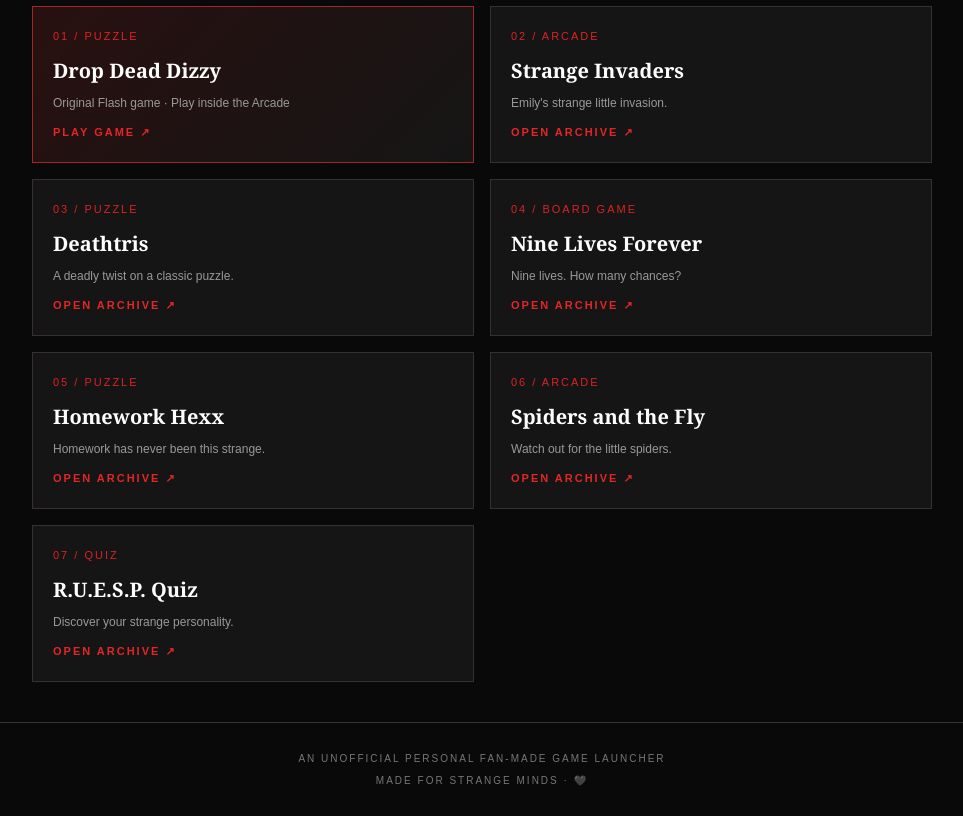
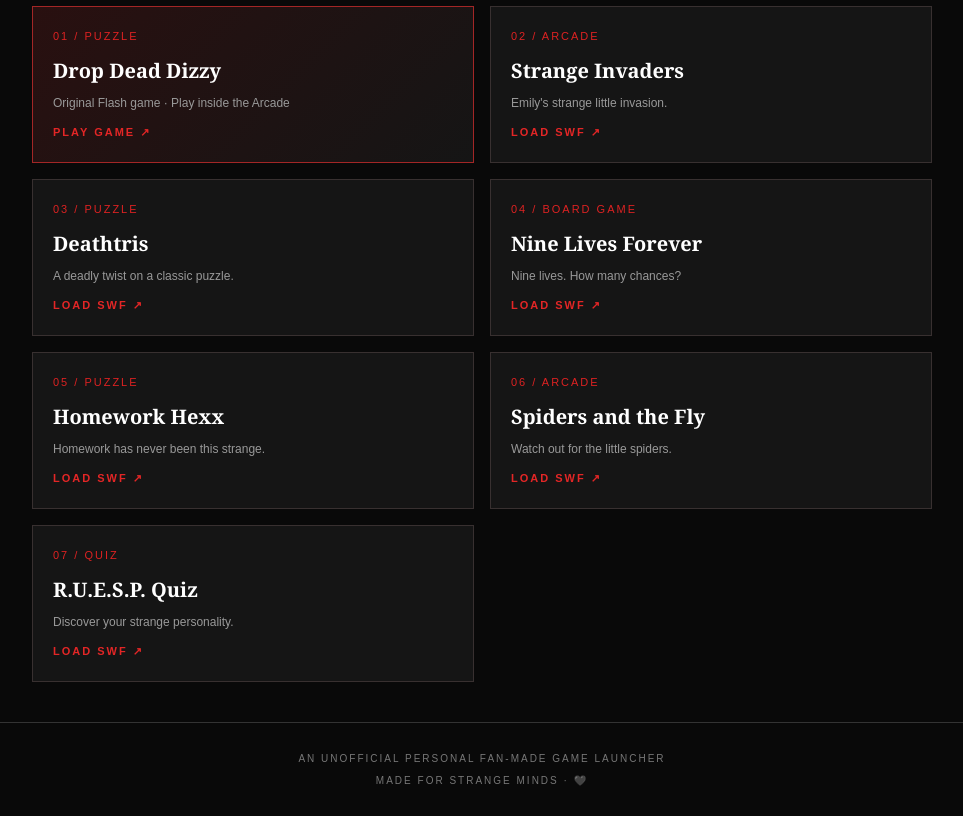
Before and after one commit to MacYan0926/Emily-Arcade, a plain HTML site: page index.html in a window 1280 px wide. Shown: the part 360-1176 px from the top of the page, without its empty margins (158-1121 px from the left). Drawn offline with Linux system fonts and the light colour scheme.

Commit message:
Clarify local SWF import actions for remaining game cards

```diff
--- a/index.html
+++ b/index.html
@@ -76,22 +76,22 @@ footer{text-align:center;color:#777;border-top:1px solid #333;padding:30px 15px;
       <div class="play">PLAY GAME ↗</div>
     </a>
     <a class="game" href="#strange-invaders" data-game="strange-invaders">
-      <div class="number">02 / ARCADE</div><h2>Strange Invaders</h2><p>Emily's strange little invasion.</p><div class="play">OPEN ARCHIVE ↗</div>
+      <div class="number">02 / ARCADE</div><h2>Strange Invaders</h2><p>Emily's strange little invasion.</p><div class="play">LOAD SWF ↗</div>
     </a>
     <a class="game" href="#deathtris" data-game="deathtris">
-      <div class="number">03 / PUZZLE</div><h2>Deathtris</h2><p>A deadly twist on a classic puzzle.</p><div class="play">OPEN ARCHIVE ↗</div>
+      <div class="number">03 / PUZZLE</div><h2>Deathtris</h2><p>A deadly twist on a classic puzzle.</p><div class="play">LOAD SWF ↗</div>
     </a>
     <a class="game" href="#nine-lives-forever" data-game="nine-lives-forever">
-      <div class="number">04 / BOARD GAME</div><h2>Nine Lives Forever</h2><p>Nine lives. How many chances?</p><div class="play">OPEN ARCHIVE ↗</div>
+      <div class="number">04 / BOARD GAME</div><h2>Nine Lives Forever</h2><p>Nine lives. How many chances?</p><div class="play">LOAD SWF ↗</div>
     </a>
     <a class="game" href="#homework-hexx" data-game="homework-hexx">
-      <div class="number">05 / PUZZLE</div><h2>Homework Hexx</h2><p>Homework has never been this strange.</p><div class="play">OPEN ARCHIVE ↗</div>
+      <div class="number">05 / PUZZLE</div><h2>Homework Hexx</h2><p>Homework has never been this strange.</p><div class="play">LOAD SWF ↗</div>
     </a>
     <a class="game" href="#spiders-and-the-fly" data-game="spiders-and-the-fly">
-      <div class="number">06 / ARCADE</div><h2>Spiders and the Fly</h2><p>Watch out for the little spiders.</p><div class="play">OPEN ARCHIVE ↗</div>
+      <div class="number">06 / ARCADE</div><h2>Spiders and the Fly</h2><p>Watch out for the little spiders.</p><div class="play">LOAD SWF ↗</div>
     </a>
     <a class="game" href="https://web.archive.org/web/20130502115524/http://www.emilystrange.com/beware/games/ruesp/index.cfm" target="_blank" rel="noopener">
-      <div class="number">07 / QUIZ</div><h2>R.U.E.S.P. Quiz</h2><p>Discover your strange personality.</p><div class="play">OPEN ARCHIVE ↗</div>
+      <div class="number">07 / QUIZ</div><h2>R.U.E.S.P. Quiz</h2><p>Discover your strange personality.</p><div class="play">LOAD SWF ↗</div>
     </a>
   </div>
 </main>
```
